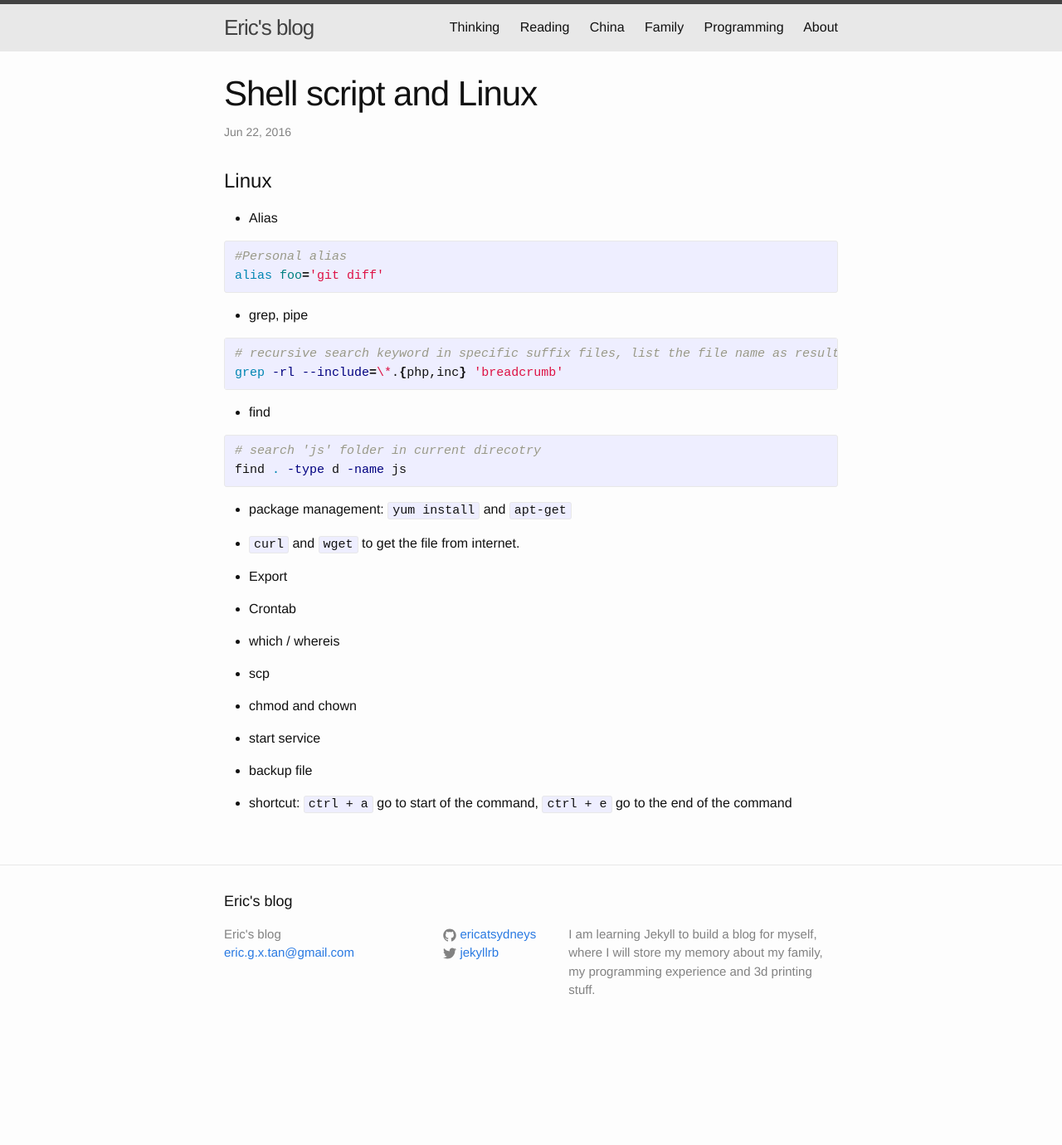
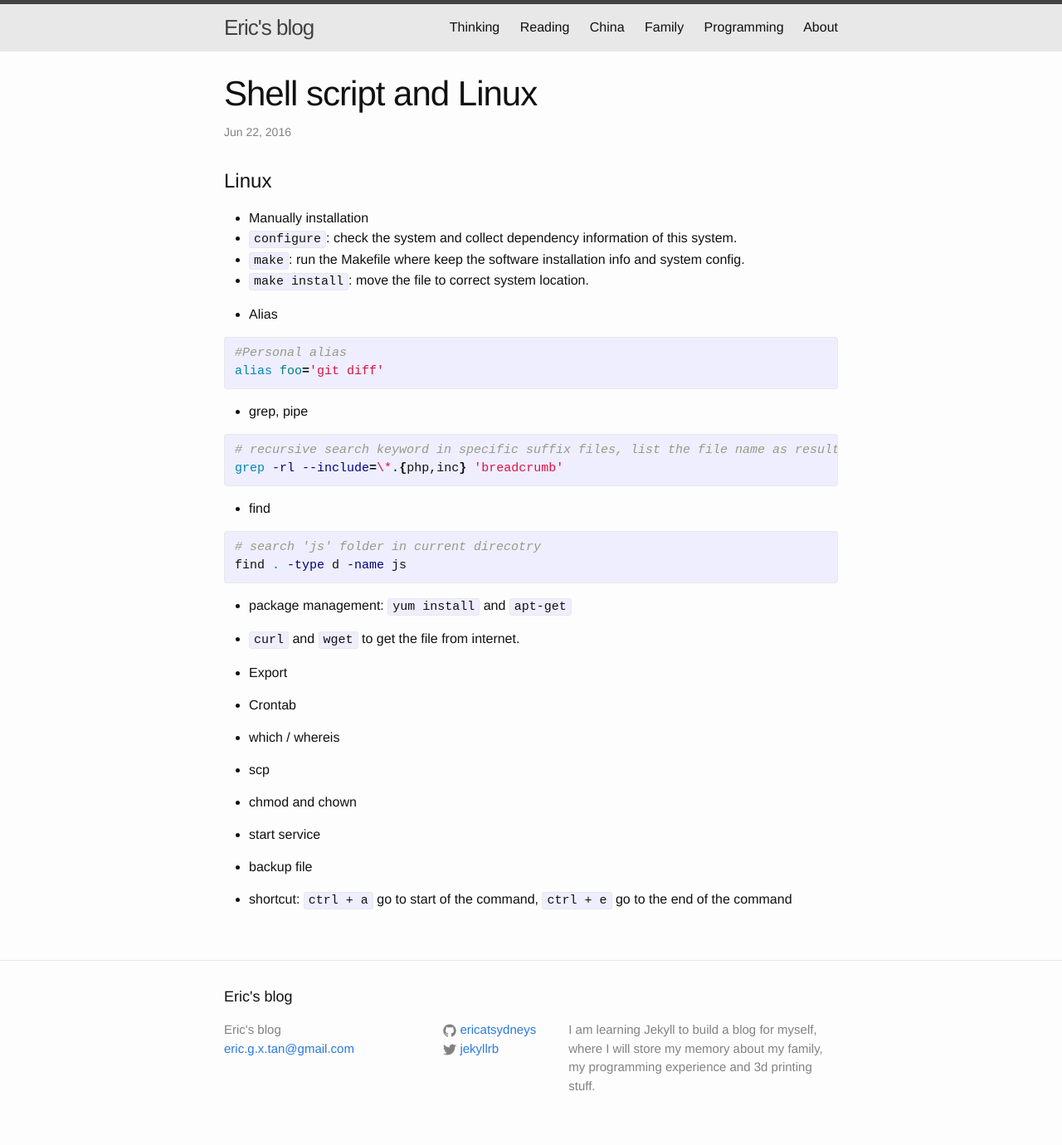
Before and after one commit to ericatsydney/ericatsydney.github.io, a Jekyll site: the page built from _posts/2016-06-26-shell-and-linux.markdown, in a window 1280 px wide. Shown: the whole page at 83% size. Built offline with Jekyll 4.4.1, drawn with Linux system fonts in a browser that asks for light colours; before the commit the page ends 1265 px from its top, so only the background shows below that.

Commit message:
Update 2016-06-26-shell-and-linux.markdown

```diff
--- a/_posts/2016-06-26-shell-and-linux.markdown
+++ b/_posts/2016-06-26-shell-and-linux.markdown
@@ -6,6 +6,11 @@ categories: Programming
 ---
 Linux
 ============
+- Manually installation
+ - `configure`: check the system and collect dependency information of this system.
+ - `make`: run the Makefile where keep the software installation info and system config.
+ - `make install`: move the file to correct system location.
+
 - Alias
 {% highlight shell%}
 #Personal alias
```
